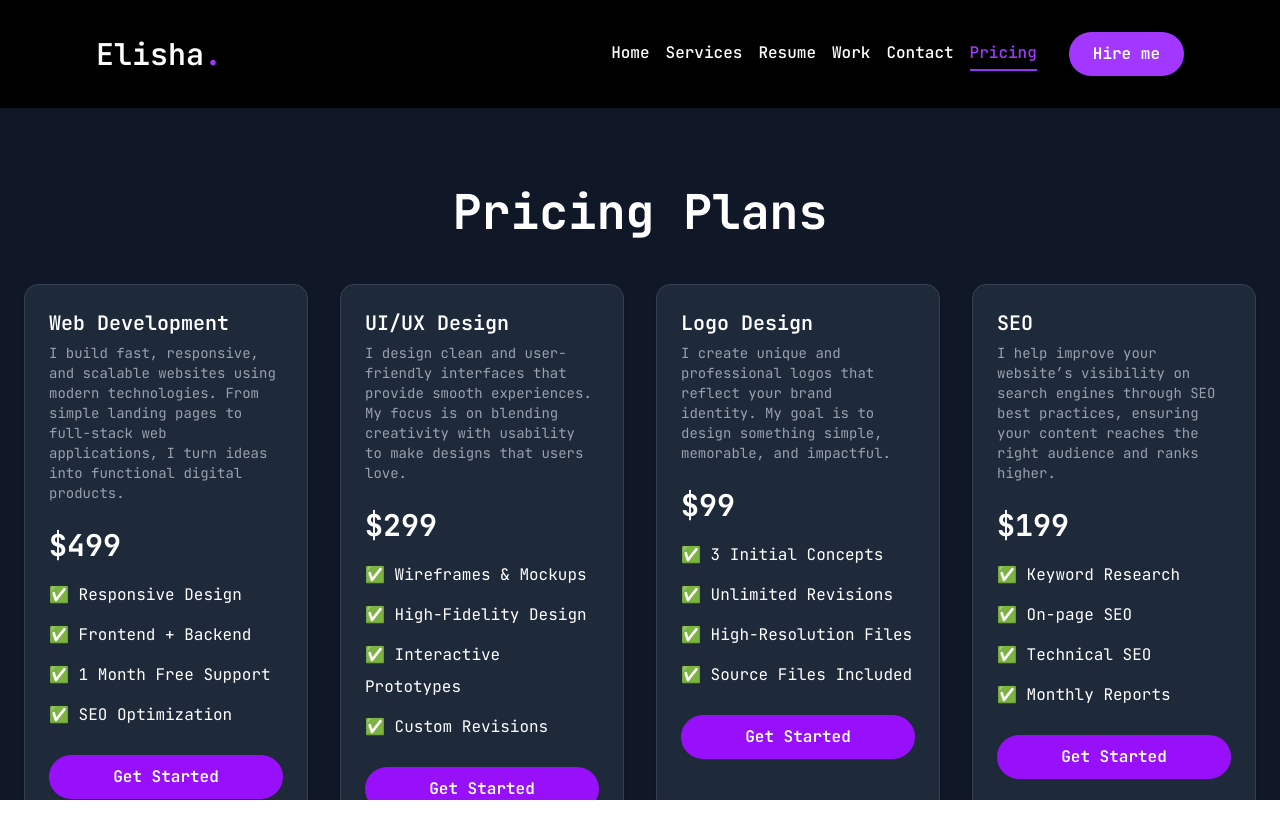
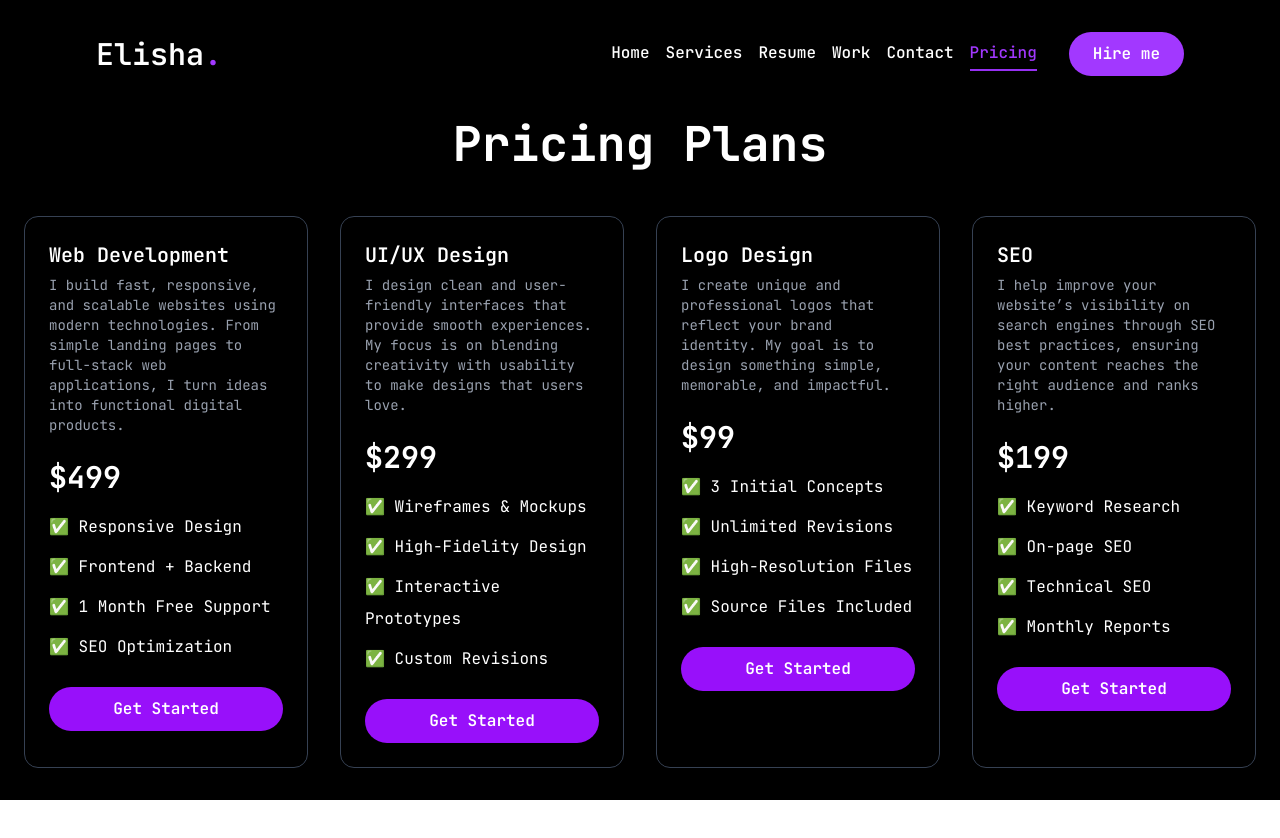
Before and after one commit to elishabhatti/elisha-portfolio, a Next.js app: page /pricing in a window 1280 px wide. Shown: the top 838 px of the page. After the commit the page ends 800 px from the top, so only its background shows below. Built offline with nearby package versions, Linux system fonts and the light colour scheme.

Commit message:
added some styling

```diff
--- a/app/pricing/page.jsx
+++ b/app/pricing/page.jsx
@@ -2,6 +2,8 @@
 
 import { Card, CardContent, CardHeader, CardTitle } from "@/components/ui/card";
 import { Button } from "@/components/ui/button";
+import Link from "next/link";
+import { motion } from "framer-motion";
 
 const pricingPlans = [
   {
@@ -60,7 +62,14 @@ const pricingPlans = [
 
 export default function PricingPlans() {
   return (
-    <section className="py-20 bg-gray-900 text-white">
+    <motion.section
+      initial={{ opacity: 0 }}
+      animate={{
+        opacity: 1,
+        transition: { delay: 0.6, duration: 0.5, ease: "easeInOut" },
+      }}
+      className="mt-3 text-white"
+    >
       <div className="container mx-auto px-6">
         <h2 className="text-3xl md:text-5xl font-bold text-center mb-12">
           Pricing Plans
@@ -70,7 +79,7 @@ export default function PricingPlans() {
           {pricingPlans.map((plan) => (
             <Card
               key={plan.num}
-              className="bg-gray-800 text-white border-gray-700 hover:shadow-xl transition-all duration-300"
+              className="bg-black text-white border-gray-700 hover:shadow-xl transition-all duration-300"
             >
               <CardHeader>
                 <CardTitle className="text-xl">{plan.title}</CardTitle>
@@ -86,14 +95,16 @@ export default function PricingPlans() {
                     </li>
                   ))}
                 </ul>
-                <Button className="w-full bg-purple-600 hover:bg-purple-700">
-                  Get Started
-                </Button>
+                <Link href="/contact">
+                  <Button className="w-full bg-purple-600 hover:bg-purple-700">
+                    Get Started
+                  </Button>
+                </Link>
               </CardContent>
             </Card>
           ))}
         </div>
       </div>
-    </section>
+    </motion.section>
   );
 }
```
